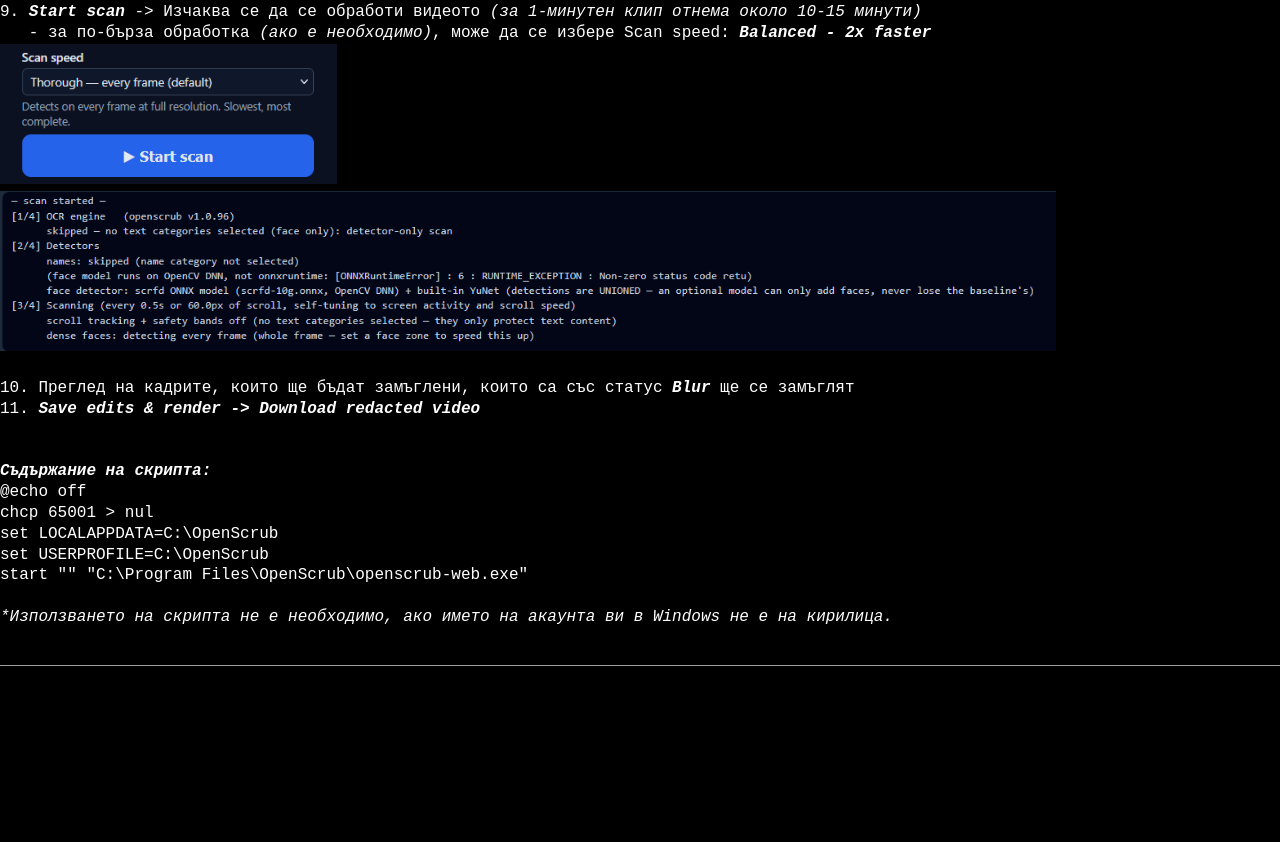
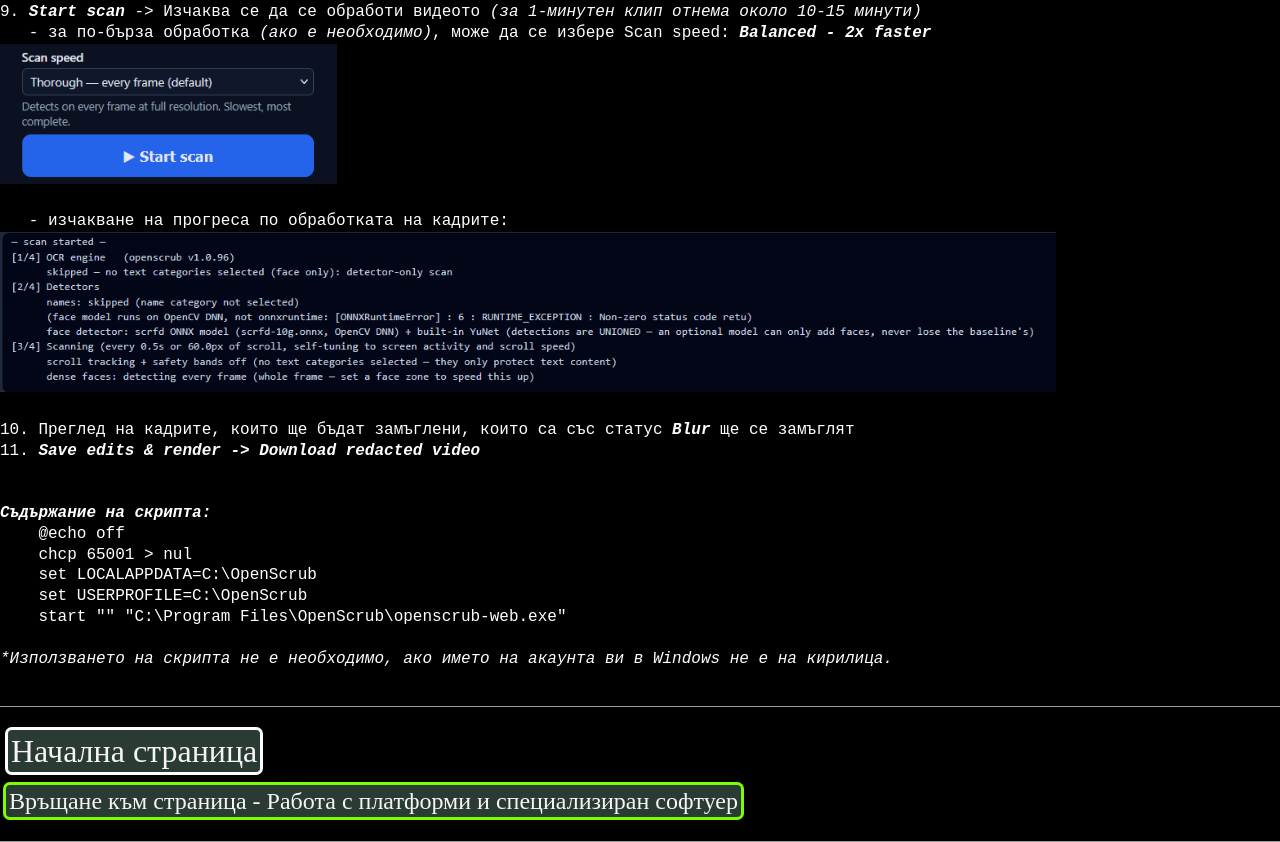
Before and after one commit to VladislavNedyalkovIvanov/home, a plain HTML site: page resources/text/software/5.OpenScrub.html in a window 1280 px wide. Shown: the part 1428-2270 px from the top of the page. Before the commit the page ends 2120 px from the top, so only its background shows below. Drawn offline with Linux system fonts and the light colour scheme.

Commit message:
Add files via upload

```diff
--- a/resources/text/software/5.OpenScrub.html
+++ b/resources/text/software/5.OpenScrub.html
@@ -14,12 +14,12 @@
         <br />
         <h1>Инсталация на програма за автоматично замъгляване при видео със заснети лица</h1>
         <br />
-        <a class="large_margins" href="../../../index.html" target="_self"
-            rel="noopener noreferrer">Начална страница</a>
+        <a class="large_margins" href="../../../index.html" target="_self" rel="noopener noreferrer">Начална
+            страница</a>
         <br />
         <br />
-        <a class="middle_margins" href="../../../3.software.html" target="_self"
-            rel="noopener noreferrer">Връщане към страница - Работа с платформи и специализиран софтуер</a>
+        <a class="middle_margins" href="../../../3.software.html" target="_self" rel="noopener noreferrer">Връщане към
+            страница - Работа с платформи и специализиран софтуер</a>
         <br />
         <br />
         <hr />
@@ -55,6 +55,8 @@
 9. <b><i>Start scan</i></b> -> Изчаква се да се обработи видеото <i>(за 1-минутен клип отнема около 10-15 минути)</i>
    - за по-бърза обработка <i>(ако е необходимо)</i>, може да се избере Scan speed: <b><i>Balanced - 2x faster</i></b>
 <a href="./img/5/4.start_scan_choise_speed.png" target="_blank" rel="noopener noreferrer"><img class="png_files_140" title="" src="./img/5/4.start_scan_choise_speed.png" alt=""> </a>
+
+   - изчакване на прогреса по обработката на кадрите:
 <a href="./img/5/5.scanning_started.png" target="_blank" rel="noopener noreferrer"><img class="png_files_160" title="" src="./img/5/5.scanning_started.png" alt=""> </a>
 
 10. Преглед на кадрите, които ще бъдат замъглени, които са със статус <b><i>Blur</i></b> ще се замъглят
@@ -62,16 +64,25 @@
 
 
 <b><i>Съдържание на скрипта:</i></b>
-@echo off
-chcp 65001 > nul
-set LOCALAPPDATA=C:\OpenScrub
-set USERPROFILE=C:\OpenScrub
-start "" "C:\Program Files\OpenScrub\openscrub-web.exe"
+    @echo off
+    chcp 65001 > nul
+    set LOCALAPPDATA=C:\OpenScrub
+    set USERPROFILE=C:\OpenScrub
+    start "" "C:\Program Files\OpenScrub\openscrub-web.exe"
 
 <i>*Използването на скрипта не е необходимо, ако името на акаунта ви в Windows не е на кирилица.</i>
             </pre>
         <hr />
         <br />
+        <a class="large_margins" href="../../../index.html" target="_self" rel="noopener noreferrer">Начална
+            страница</a>
+        <br />
+        <br />
+        <a class="middle_margins" href="../../../3.software.html" target="_self" rel="noopener noreferrer">Връщане към
+            страница - Работа с платформи и специализиран софтуер</a>
+        <br />
+        <br />
+        <hr />
     </div>
     <script src="../../../resources/js/index.js"></script>
 </body>
```
